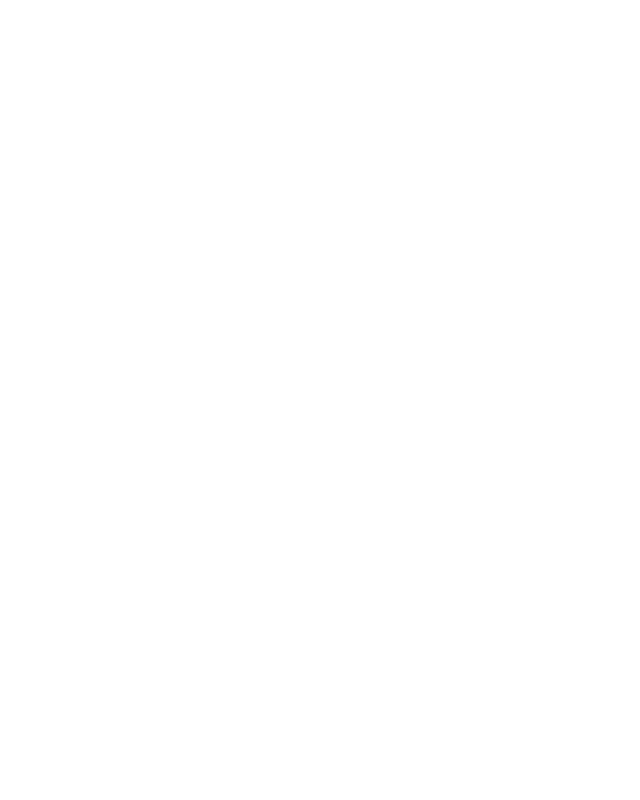
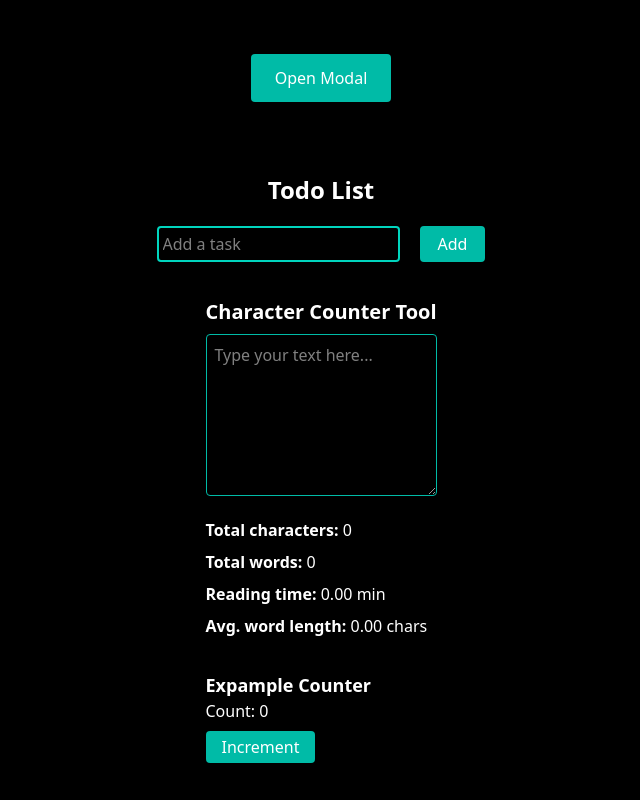
Before and after one commit to sebastianAssure/Card-Users-React, a React (Vite) app: page / in a window 1280 px wide. Shown: the whole page, without its empty margins (319-959 px from the left). Built offline with nearby package versions, Linux system fonts and the light colour scheme.

Commit message:
add: exercise 3

```diff
--- a/src/App.tsx
+++ b/src/App.tsx
@@ -1,9 +1,40 @@
+import { lazy, Suspense, useState } from "react";
 import "./App.css";
+import { ToDoList } from "./components/ToDoList";
+import ExpensiveComponent from "./components/ExpensiveComponent";
+const Modal = lazy(() => import("./components/Modal"));
 
 function App() {
+  const [isOpen, setIsOpen] = useState(false);
+
+  const openModal = () => {
+    setIsOpen(true);
+  };
+
+  const closeModal = () => {
+    setIsOpen(false);
+  };
+
   return (
-    <main className="flex flex-col justify-center items-center h-screen">
-
+    <main className="flex flex-col justify-center h-screen bg-black">
+      <div className="p-8 text-center">
+        <button
+          onClick={openModal}
+          className="px-6 py-3 bg-teal-500 text-white rounded hover:bg-teal-700"
+        >
+          Open Modal
+        </button>
+      </div>
+      {isOpen && (
+        <Suspense fallback={<p className="text-white text-center">Loading modal....</p>}>
+          <Modal onClose={closeModal}>
+            <h2 className="text-xl font-bold mb-2">Test</h2>
+            <p>Content that may change depending on the children.</p>
+          </Modal>
+        </Suspense>
+      )}
+      <ToDoList />
+      <ExpensiveComponent></ExpensiveComponent>
     </main>
   );
 }
--- /dev/null
+++ b/src/components/Modal.tsx
@@ -0,0 +1,14 @@
+import type { ModalProps } from "../interfaces/type";
+
+export default function Modal({ onClose, children }: ModalProps) {
+  return (
+     <div className="fixed inset-0 backdrop-blur-sm bg-white/10 flex justify-center items-center z-50">
+      <div className="bg-white p-6 border-2 rounded-md shadow-lg w-80 text-center font-patrick">
+        {children}
+        <div className="flex justify-center pt-2">
+          <button onClick={onClose} className="border-2 text-red-600 px-4 py-1 rounded cursor-pointer">Close</button>
+        </div>
+      </div>
+    </div>
+  );
+}
```
Also changed, not shown: 1 other file (tests, documents, lock files or other folders).
